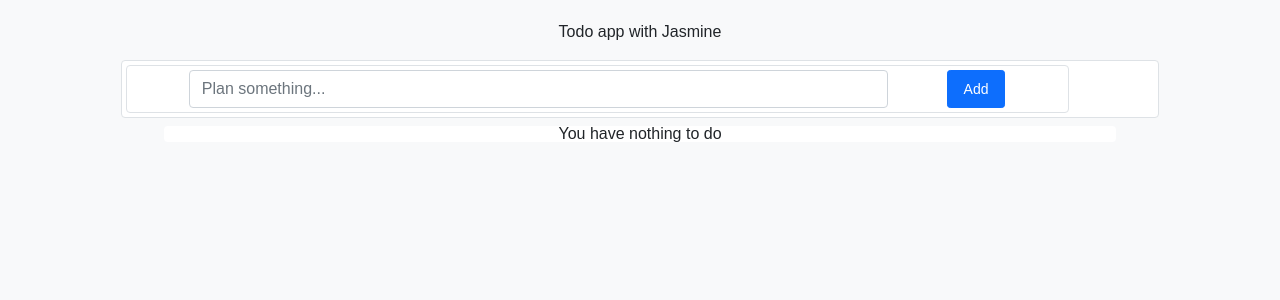
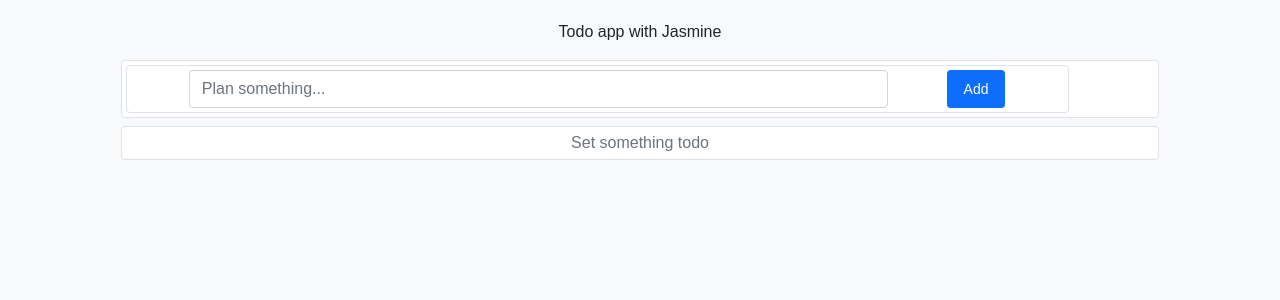
Before and after one commit to YasamanKarimArabgard/ToDoApp-react.js, a React (Create React App) app: page / in a window 1280 px wide. Shown: the top 300 px of the page. Built offline with nearby package versions, Linux system fonts and the light colour scheme.

Commit message:
some little changes

```diff
--- a/src/Components/Filter/FilterDate/FilterDate.jsx
+++ b/src/Components/Filter/FilterDate/FilterDate.jsx
@@ -13,7 +13,7 @@ const FilterDate = ({ selectedDateOption , onChange }) => {
 
     return (
         <div className='col-6 col-sm-12 mt-1 d-flex align-items-center justify-content-between'>
-        <p className='text-info'>Date : </p>
+        <p className='filter-label'>Date : </p>
             <Select options={options}
                 value={selectedDateOption}
                 onChange={onChange} />
--- a/src/Components/Filter/FilterTodo/FilterTodo.jsx
+++ b/src/Components/Filter/FilterTodo/FilterTodo.jsx
@@ -11,7 +11,7 @@ const FilterTodo = ({ selectedOption, onChange }) => {
 
     return (
         <div className='col-6 col-sm-12 mt-1 d-flex  align-items-center justify-content-between'>
-          <p className='text-info'>todo :  </p>
+          <p className='filter-label'>todo :  </p>
             <Select
                 value={selectedOption}
                 onChange={onChange}
--- a/src/Components/ToDoList/TodoList.jsx
+++ b/src/Components/ToDoList/TodoList.jsx
@@ -1,26 +1,34 @@
-import React from 'react';
+import React, { useState } from 'react';
+import EditModal from '../ToDoForm/EditModal';
+import ToDoForm from '../ToDoForm/ToDoForm';
+import Todo from './Todo/Todo';
 
-const TodoList = ({ todos, onCompelete, onRemove}) => {
+const TodoList = ({ todos, onDelete, onCompelete, onUpdatedTodo}) => {
+
+    const [edit, setEdit] = useState({ id: null, text: ''})
+
+    const editTodo = (newValue) => {
+
+        onUpdatedTodo(edit.id, newValue)
+        setEdit({id: null, text : ''})
+    }
 
     const renderToDos = () => {
-        if (todos.length === 0) return <h2 className='text-center'>You have nothing to do</h2>;
+        if (todos.length === 0) return <h2 className='text-center text-secondary border rounded p-2'>Set something todo</h2>;
+        return (todos.map(todo => {
+            return <Todo
+                key={todo.id} todo={todo}
+                onDelete={() => onDelete(todo.id)}
+                onCompelete={() => onCompelete(todo.id)}
+                onEdit={() => setEdit(todo)}
+            />
 
-        return (todos.map(todo => {
-            return <li key={todo.id} onClick={() => onCompelete(todo.id)} className='list-group-item col-12 d-flex justify-content-between'>
-                <p className='col-9'>{todo.text}</p>
-                <div className='col-2 d-flex justify-content-evenly'>
-                    <i class="bi bi-trash-fill text-danger" onClick={()=>onRemove(todo.id)}></i>
-                    <i class="bi bi-pencil-square text-inf"></i>
-                </div>
-            </li>
         }))
     }
 
     return (
-        <div className='col-11 bg-white mt-2 rounded'>
-            <ul className='list-group'>
-                {renderToDos()}
-            </ul>
+        <div className='col-12 bg-white mt-2 rounded'>
+            <ul className='list-group col-12'>{edit.id ? <EditModal editTodo={editTodo} edit={edit}/> : renderToDos()}</ul>
         </div>
     );
 };
```
